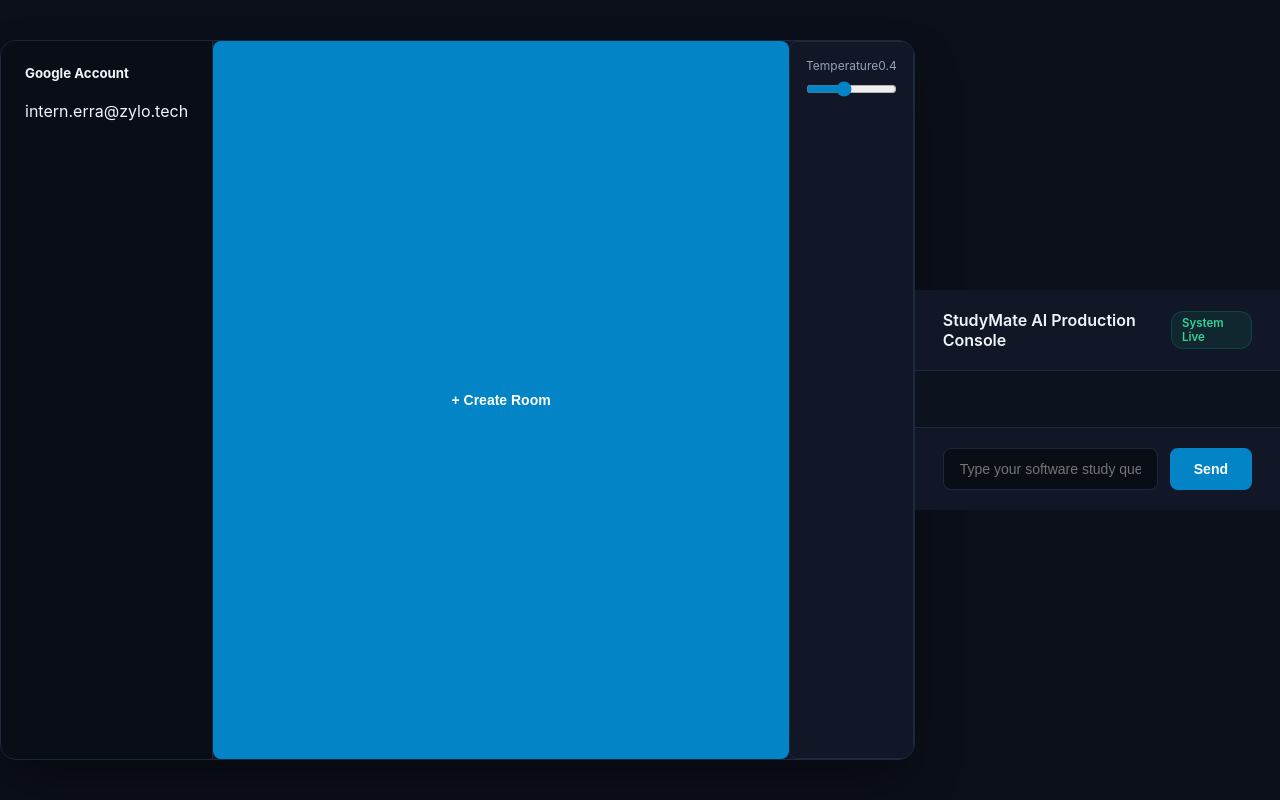
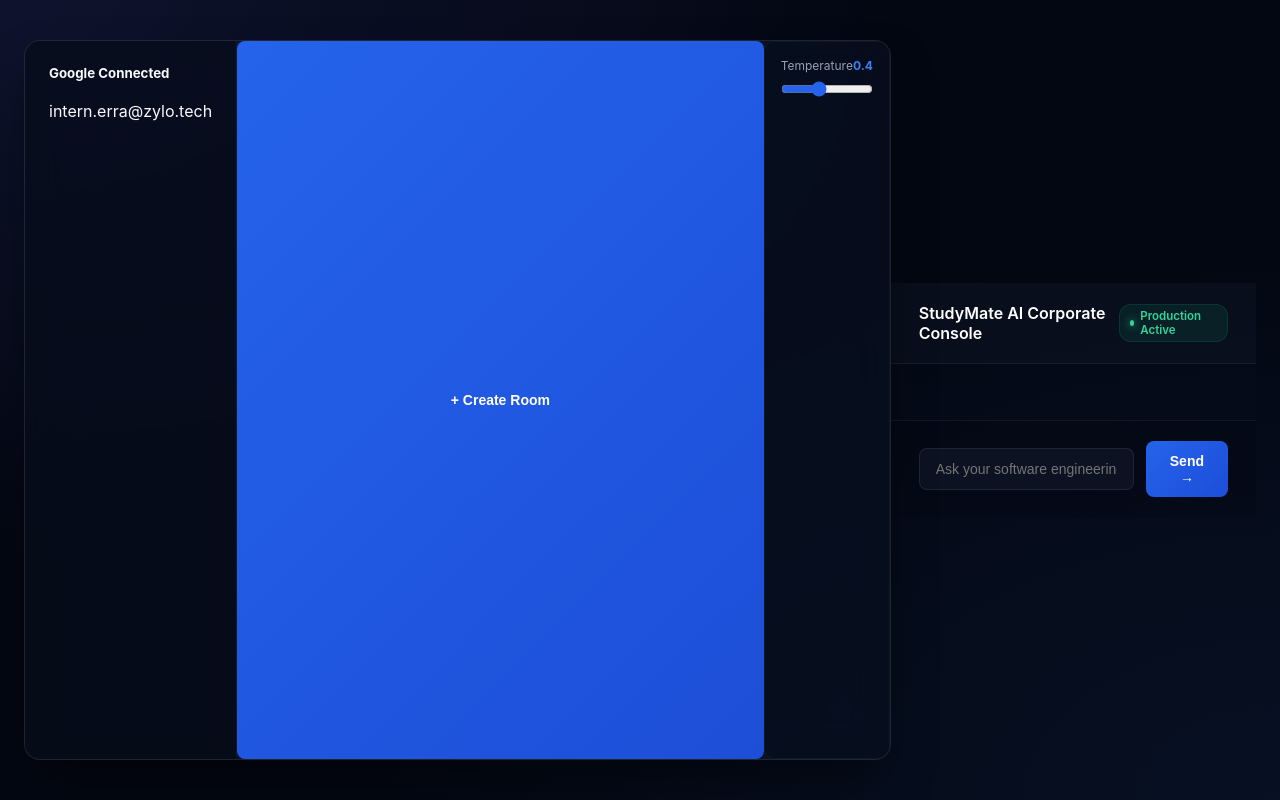
Before and after one commit to erraasif/study-helper-chatbot, a FastAPI app: page / in a window 1280 px wide. Run offline with FastAPI, Linux system fonts and the light colour scheme.

Commit message:
UI: Fixed full file structural flex containers mesh overlays configurations

```diff
--- a/templates/index.html
+++ b/templates/index.html
@@ -3,25 +3,30 @@
 <head>
     <meta charset="UTF-8">
     <meta name="viewport" content="width=device-width, initial-scale=1.0">
-    <title>StudyMate AI Platform</title>
+    <title>StudyMate AI - Premium Hub</title>
     <style>
         * { margin: 0; padding: 0; box-sizing: border-box; }
         body {
             font-family: -apple-system, BlinkMacSystemFont, "Segoe UI", Roboto, sans-serif;
-            background-color: #0b0f19;
+            background-color: #030712;
+            background-image:
+                radial-gradient(at 0% 0%, rgba(99, 102, 241, 0.12) 0, transparent 50%),
+                radial-gradient(at 100% 100%, rgba(59, 130, 246, 0.08) 0, transparent 50%);
             height: 100vh;
             display: flex;
             align-items: center;
             justify-content: center;
-            color: #f1f5f9;
+            padding: 24px;
+            color: #f8fafc;
             overflow: hidden;
         }
         .app-window {
-            width: 95vw;
+            width: 100%;
             max-width: 1240px;
             height: 90vh;
-            background-color: #111726;
-            border: 1px solid #1e293b;
+            background-color: rgba(17, 24, 39, 0.6);
+            backdrop-filter: blur(20px) saturate(160%);
+            border: 1px solid rgba(255, 255, 255, 0.08);
             border-radius: 16px;
             display: flex;
             overflow: hidden;
@@ -29,34 +34,34 @@
         }
         .sidebar {
             width: 280px;
-            background-color: #090d16;
-            border-right: 1px solid #1e293b;
+            background-color: rgba(3, 7, 18, 0.5);
+            border-right: 1px solid rgba(255, 255, 255, 0.06);
             display: flex;
             flex-direction: column;
             padding: 24px;
             gap: 20px;
         }
         .identity-badge {
-            background-color: #111726;
+            background-color: rgba(255, 255, 255, 0.03);
+            border: 1px solid rgba(255, 255, 255, 0.05);
             padding: 14px;
-            border-radius: 8px;
-            border: 1px solid #1e293b;
+            border-radius: 10px;
         }
-        .identity-badge h5 { font-size: 11px; text-transform: uppercase; color: #38bdf8; letter-spacing: 0.5px; }
-        .identity-badge p { font-size: 12.5px; color: #94a3b8; margin-top: 4px; }
+        .identity-badge h5 { font-size: 11px; text-transform: uppercase; color: #60a5fa; letter-spacing: 0.5px; font-weight: 700; }
+        .identity-badge p { font-size: 12.5px; color: #94a3b8; margin-top: 4px; font-weight: 500; }
         .btn-action {
             width: 100%;
             padding: 12px;
-            background-color: #0284c7;
+            background: linear-gradient(135deg, #2563eb 0%, #1d4ed8 100%);
             color: #ffffff;
             border: none;
             border-radius: 8px;
             font-size: 14px;
             font-weight: 600;
             cursor: pointer;
-            transition: background 0.15s;
+            transition: all 0.15s ease;
         }
-        .btn-action:hover { background-color: #0369a1; }
+        .btn-action:hover { filter: brightness(1.1); }
         .rooms-pane {
             flex: 1;
             overflow-y: auto;
@@ -64,44 +69,49 @@
             flex-direction: column;
             gap: 8px;
         }
+        .rooms-pane::-webkit-scrollbar { width: 4px; }
+        .rooms-pane::-webkit-scrollbar-thumb { background: rgba(255, 255, 255, 0.05); border-radius: 4px; }
         .room-item-row {
             padding: 10px 14px;
+            background-color: rgba(255, 255, 255, 0.01);
+            border: 1px solid rgba(255, 255, 255, 0.03);
             border-radius: 8px;
             font-size: 13.5px;
             color: #94a3b8;
             cursor: pointer;
-            transition: all 0.15s;
+            transition: all 0.15s ease;
         }
         .room-item-row:hover, .room-item-row.active-node {
-            background-color: #1e293b;
-            color: #ffffff;
+            background-color: rgba(255, 255, 255, 0.05);
+            border-color: rgba(255, 255, 255, 0.1);
+            color: #f8fafc;
         }
         .knob-box {
-            background-color: #111726;
+            background-color: rgba(3, 7, 18, 0.3);
+            border: 1px solid rgba(255, 255, 255, 0.04);
             padding: 16px;
-            border-radius: 8px;
-            border: 1px solid #1e293b;
+            border-radius: 10px;
         }
         .knob-box label { display: flex; justify-content: space-between; font-size: 12px; color: #94a3b8; margin-bottom: 8px; }
-        .knob-box input[type="range"] { width: 100%; accent-color: #0284c7; cursor: pointer; }
-
+        .knob-box label span:last-child { color: #3b82f6; font-weight: 700; }
+        .knob-box input[type="range"] { width: 100%; accent-color: #2563eb; cursor: pointer; }
         .workspace-view {
             flex: 1;
             display: flex;
             flex-direction: column;
-            background-color: #0d121f;
+            background-color: rgba(10, 15, 30, 0.2);
         }
         .top-bar {
             padding: 20px 28px;
-            background-color: #111726;
-            border-bottom: 1px solid #1e293b;
+            background-color: rgba(17, 24, 39, 0.4);
+            border-bottom: 1px solid rgba(255, 255, 255, 0.06);
             display: flex;
             justify-content: space-between;
             align-items: center;
         }
-        .top-bar h2 { font-size: 16px; font-weight: 600; }
-        .live-pill { background-color: rgba(16, 185, 129, 0.1); border: 1px solid rgba(16, 185, 129, 0.2); padding: 4px 10px; border-radius: 12px; font-size: 11.5px; color: #34d399; font-weight: 600; }
-
+        .top-bar h2 { font-size: 16px; font-weight: 600; color: #ffffff; }
+        .live-pill { display: flex; align-items: center; gap: 6px; background-color: rgba(16, 185, 129, 0.1); border: 1px solid rgba(16, 185, 129, 0.15); padding: 4px 10px; border-radius: 12px; font-size: 11.5px; color: #34d399; font-weight: 600; }
+        .live-dot { width: 6px; height: 6px; background-color: #34d399; border-radius: 50%; box-shadow: 0 0 8px #34d399; }
         .chat-scroll-area {
             flex: 1;
             overflow-y: auto;
@@ -110,37 +120,51 @@
             flex-direction: column;
             gap: 16px;
         }
+        .chat-scroll-area::-webkit-scrollbar { width: 4px; }
+        .chat-scroll-area::-webkit-scrollbar-thumb { background: rgba(255, 255, 255, 0.04); border-radius: 10px; }
         .msg-bubble {
             max-width: 75%;
             padding: 12px 16px;
-            border-radius: 12px;
             font-size: 14.5px;
             line-height: 1.5;
             word-wrap: break-word;
             white-space: pre-wrap;
+            box-shadow: 0 2px 8px rgba(0, 0, 0, 0.15);
         }
-        .bubble-bot { background-color: #111726; color: #e2e8f0; align-self: flex-start; border: 1px solid #1e293b; }
-        .bubble-user { background-color: #0284c7; color: #ffffff; align-self: flex-end; }
-        .loading-text { color: #38bdf8; font-size: 13px; font-style: italic; display: none; padding-left: 28px; margin-bottom: 12px; }
-
+        .bubble-bot {
+            background-color: rgba(31, 41, 55, 0.4);
+            color: #e2e8f0;
+            align-self: flex-start;
+            border-radius: 12px 12px 12px 4px;
+            border: 1px solid rgba(255, 255, 255, 0.04);
+        }
+        .bubble-user {
+            background: linear-gradient(135deg, #2563eb 0%, #1d4ed8 100%);
+            color: #ffffff;
+            align-self: flex-end;
+            border-radius: 12px 12px 4px 12px;
+            border: 1px solid rgba(255, 255, 255, 0.06);
+        }
+        .loading-text { color: #60a5fa; font-size: 13px; font-style: italic; display: none; padding-left: 28px; margin-bottom: 12px; font-weight: 500; }
         .input-bar-dock {
             padding: 20px 28px;
-            background-color: #111726;
-            border-top: 1px solid #1e293b;
+            background-color: rgba(3, 7, 18, 0.4);
+            border-top: 1px solid rgba(255, 255, 255, 0.06);
             display: flex;
             gap: 12px;
+            align-items: center;
         }
         .input-bar-dock input {
             flex: 1;
             padding: 12px 16px;
-            background-color: #090d16;
-            border: 1px solid #1e293b;
+            background-color: rgba(17, 24, 39, 0.7);
+            border: 1px solid rgba(255, 255, 255, 0.08);
             border-radius: 8px;
             font-size: 14px;
             color: #ffffff;
             outline: none;
         }
-        .input-bar-dock input:focus { border-color: #0284c7; }
+        .input-bar-dock input:focus { border-color: #2563eb; }
         .btn-send { width: auto; padding: 12px 24px; }
     </style>
 </head>
@@ -148,7 +172,7 @@
 <div class="app-window">
     <div class="sidebar">
 
-            <h5>Google Account</h5>
+            <h5>Google Connected</h5>
             <p>intern.erra@zylo.tech</p>
         </div>
         <button class="btn-action" onclick="instantiateNewSession()">+ Create Room</button>
@@ -160,18 +184,19 @@
     </div>
     <div class="workspace-view">
         <div class="top-bar">
-            <h2>StudyMate AI Production Console</h2>
-            <div class="live-pill">System Live</div>
+            <h2>StudyMate AI Corporate Console</h2>
+            <div class="live-pill"><div class="live-dot"></div>Production Active</div>
         </div>
         <div class="chat-scroll-area" id="chatViewPort"></div>
-        <div class="loading-text" id="streamIndicator">Generating content stream...</div>
+        <div class="loading-text" id="streamIndicator">Processing core text stream...</div>
         <div class="input-bar-dock">
-            <input type="text" id="userTextPrompt" placeholder="Type your software study question..." onkeydown="if(event.key==='Enter') executeMessageTransaction()"/>
-            <button class="btn-action btn-send" onclick="executeMessageTransaction()">Send</button>
+            <input type="text" id="userTextPrompt" placeholder="Ask your software engineering question..." onkeydown="if(event.key==='Enter') executeMessageTransaction()"/>
+            <button class="btn-action btn-send" onclick="executeMessageTransaction()">Send →</button>
         </div>
     </div>
 </div>
 <script>
+// Local model synchronization to handle multi-session room tracking maps cleanly
 let mockSessionsDatabase = [
     { id: "sess_uuid_aa11", title: "Python Arrays Analysis" },
     { id: "sess_uuid_bb22", title: "FastAPI Routing Rules" }
@@ -184,7 +209,7 @@
     box.innerHTML = '';
     mockSessionsDatabase.forEach(item => {
         const isActive = item.id === currentActiveSessionUUID ? 'active-node' : '';
-        box.innerHTML += `<div class="room-item-row ${isActive}" onclick="switchSessionScopeUUID('${item.id}')">📝 ${item.title}</div>`;
+        box.innerHTML += `<div class="room-item-row ${isActive}" onclick="switchSessionScopeUUID('${item.id}')">📂 ${item.title}</div>`;
     });
 }
 
@@ -201,7 +226,7 @@
 function switchSessionScopeUUID(id) {
     currentActiveSessionUUID = id;
     renderSessionsSidebarLayout();
-    document.getElementById('chatViewPort').innerHTML = `<div class="msg-bubble bubble-bot">Switched workspace room cleanly. Sandbox ready.</div>`;
+    document.getElementById('chatViewPort').innerHTML = `<div class="msg-bubble bubble-bot">Switched workspace scope cleanly. History sandbox empty.</div>`;
 }
 
 async function executeMessageTransaction() {
@@ -238,7 +263,7 @@
         const textDecoderDecoder = new TextDecoder();
         indicator.style.display = 'none';
 
-        botBubbleNode.innerHTML = ""; // Clear loader before printing incoming data streams
+        botBubbleNode.innerHTML = ""; // Clear parsing layout indicators before printing incoming streams
 
         while (true) {
             const { value, done } = await dataReaderStream.read();
@@ -262,10 +287,11 @@
         }
     } catch (err) {
         indicator.style.display = 'none';
-        botBubbleNode.innerHTML = "Stream loop transmission disconnected.";
+        botBubbleNode.innerHTML = "Stream loop transmission context dropped.";
     }
 }
 
+// Initial structural loading sequence validation trigger
 renderSessionsSidebarLayout();
 </script>
 </body>
```
